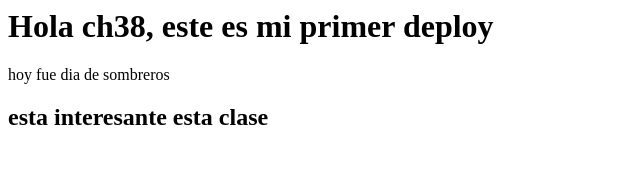
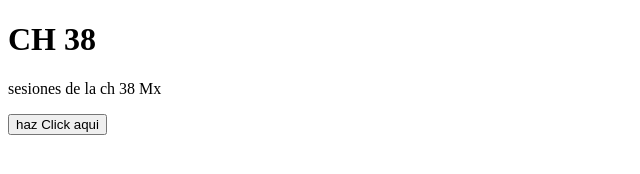
Before and after one commit to esquivelio/Ch38-sesionesprueba, a plain HTML site: page index.html in a window 1280 px wide. Shown: the whole page, without its empty margins (0-640 px from the left). Drawn offline with Linux system fonts and the light colour scheme.

Commit message:
respaldo

```diff
--- a/index.html
+++ b/index.html
@@ -1,15 +1,19 @@
-<html>
-	<head>
+<!DOCTYPE html>
+<html lang="en">
 
-			<title> CH38 </title>
+<head>
+	<meta charset="UTF-8">
+	<meta name="viewport" content="width=device-width, initial-scale=1.0">
+	<title>Document</title>
+</head>
 
-	</head>
+<body>
+	<main>
+		<h1>CH 38 </h1>
+		<p>sesiones de la ch 38 Mx</p>
+		<button> haz Click aqui</button>
+	</main>
 
-	<body>
-		<h1> Hola ch38, este es mi primer deploy </h1>
-		<p>hoy fue dia de sombreros</p>
-		<h2> esta interesante esta clase  </h2>
-	</body>
-
+</body>
 
 </html>
```
Also changed, not shown: 1 other file.
